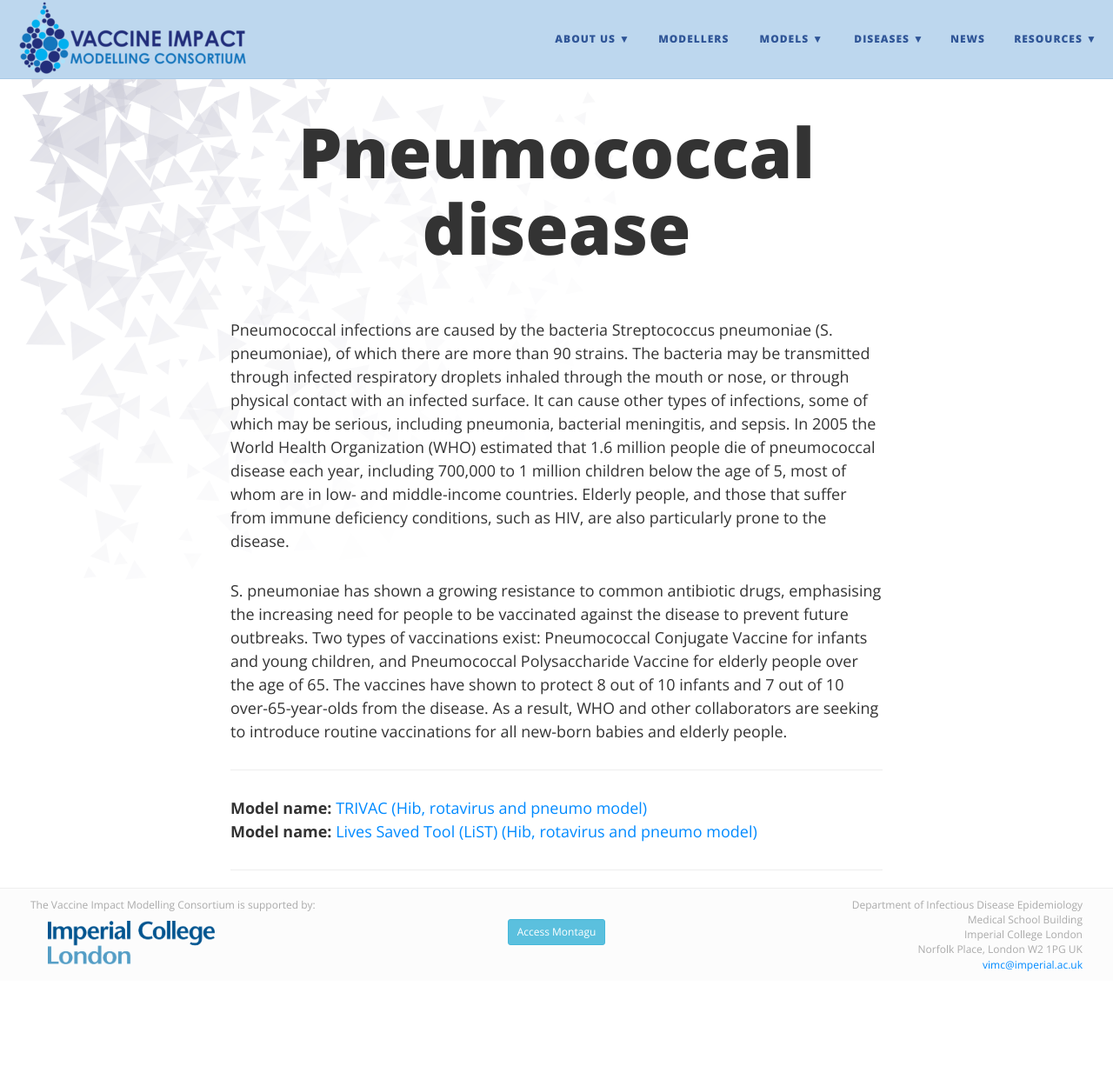
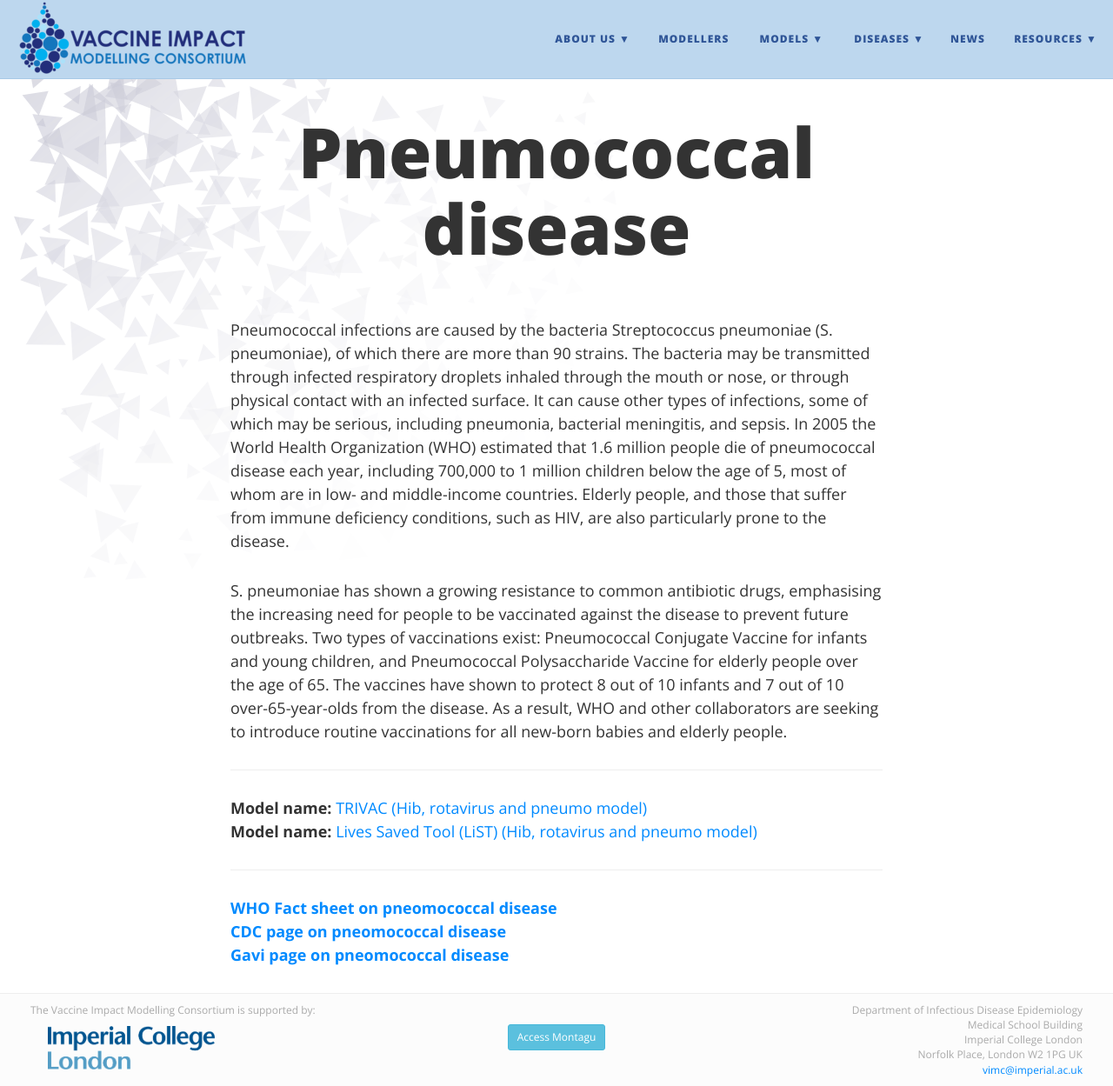
Before and after one commit to vimchub/vaccineimpact, a Jekyll site: the page built from diseases/pneumo.md, in a window 1280 px wide and 1249 px high. Shown: the whole window at 87% size. Built offline with Jekyll 4.4.1, drawn with Linux system fonts in a browser that asks for light colours; nearby versions of some CDN libraries.

Commit message:
Adding links

```diff
--- a/diseases/pneumo.md
+++ b/diseases/pneumo.md
@@ -12,3 +12,7 @@
 **Model name:**  [Lives Saved Tool (LiST) (Hib, rotavirus and pneumo model)](/models/hib#jhu)
 
 ---
+
+**[WHO Fact sheet on pneomococcal disease](http://www.who.int/immunization/topics/pneumococcal_disease/en/)**
+**[CDC page on pneomococcal disease](https://www.cdc.gov/pneumococcal/index.html)**
+**[Gavi page on pneomococcal disease](http://www.gavi.org/support/nvs/pneumococcal/)**
```
